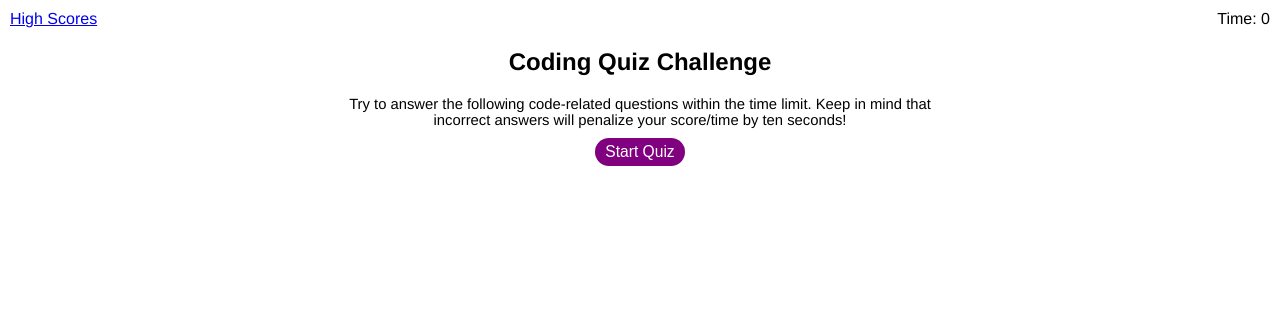
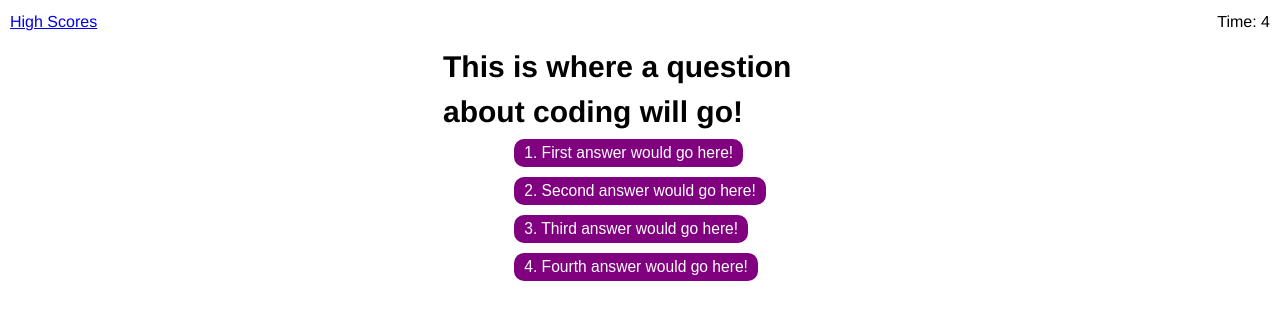
Before and after one commit to brian-presta/code-quiz, a plain HTML site: page index.html in a window 1280 px wide. Both pictures are taken after a click on the button "Start Quiz". Drawn offline with Linux system fonts and the light colour scheme.

Commit message:
improved style of quiz page

```diff
--- a/assets/css/style.css
+++ b/assets/css/style.css
@@ -6,16 +6,22 @@
 }
 body {
     font-family: Helvetica, Arial,  sans-serif;
+    line-height: 1.5;
     /* background-color: var(--gray); */
 }
-
+/* Header styling */
 header {
     display: flex;
     justify-content: space-between;
     margin: 10px
 }
-
+/* main segment styling */
 main {
+    display: flex;
+    justify-content: center;
+}
+/* user intro content styling */
+.intro {
     display: flex;
     flex-direction: column;
     align-items: center;
@@ -25,7 +31,7 @@ h1 {
     font-size: 3vh;
     margin: 10px 0;
 }
-main p {
+.intro p {
     width: 50%;
     text-align: center;
     margin: 10px 0;
@@ -37,7 +43,7 @@ main p {
     color: white;
     background-color: purple;
     border: purple;
-    border-radius: 15px;
+    border-radius: 10px;
     padding: 5px 10px;
     outline: none;
 }
@@ -45,3 +51,24 @@ main p {
 .button:hover{
     opacity: 75%;
 }
+
+/* quiz styling */
+.quiz{
+    display: flex;
+    flex-direction: column;
+    align-items: center;
+}
+.quiz h2 {
+    font-size: 30px;
+    width: 60%;
+}
+.quiz-button-wrapper {
+    display: flex;
+    flex-direction: column;
+    align-items: flex-start;
+    flex-wrap: wrap;
+}
+
+.quiz button {
+    margin:5px 0 ;
+}
--- a/assets/js/quiz.js
+++ b/assets/js/quiz.js
@@ -1,5 +1,9 @@
-var timerE1 = document.querySelector("#timer")
+var pageContentE1 = document.querySelector("body")
+var highScoreButtonE1 = pageContentE1.querySelector("#high-score")
+var timerE1 = pageContentE1.querySelector("#timer")
+var startButtonE1 = pageContentE1.querySelector("#start")
 var time = 5
+
 var clockStart = function(){
     var countDownProcessor = function(){
         timerE1.textContent = "Time: " + time
@@ -10,3 +14,10 @@ var clockStart = function(){
     }
     var timerCountdown = setInterval(countDownProcessor,1000)
 }
+var startQuiz = function(){
+    pageContentE1.querySelector("#intro").style = "display: none"
+    pageContentE1.querySelector("#quiz").style = null
+    clockStart()
+}
+
+startButtonE1.addEventListener("click",startQuiz)
--- a/index.html
+++ b/index.html
@@ -8,16 +8,28 @@
 </head>
 <body>
     <header>
-        <a href="#">High Scores</a>
+        <a href="#" id="high-score">High Scores</a>
         <p id='timer'>Time: 0</p>
     </header>
     <main>
+        <section class = "intro" id="intro">
             <h1>Coding Quiz Challenge</h1>
             <p>
                 Try to answer the following code-related questions within the time limit.
                  Keep in mind that incorrect answers will penalize your score/time by ten seconds!
             </p>
             <button class="button" id="start">Start Quiz</button>
+        </section>
+        <section class = "quiz" style="display: none" id="quiz">
+            <h2>This is where a question about coding will go!</h2>
+            <div class="quiz-button-wrapper">
+                <button class="button">1. First answer would go here!</button>
+                <button class="button">2. Second answer would go here!</button>
+                <button class="button">3. Third answer would go here!</button>
+                <button class="button">4. Fourth answer would go here!</button>
+            </div>
+
+        </section>
     </main>
     <script src="./assets/js/quiz.js"></script>
 </body>
```
Lines whose indentation alone changed are shown as unchanged.
